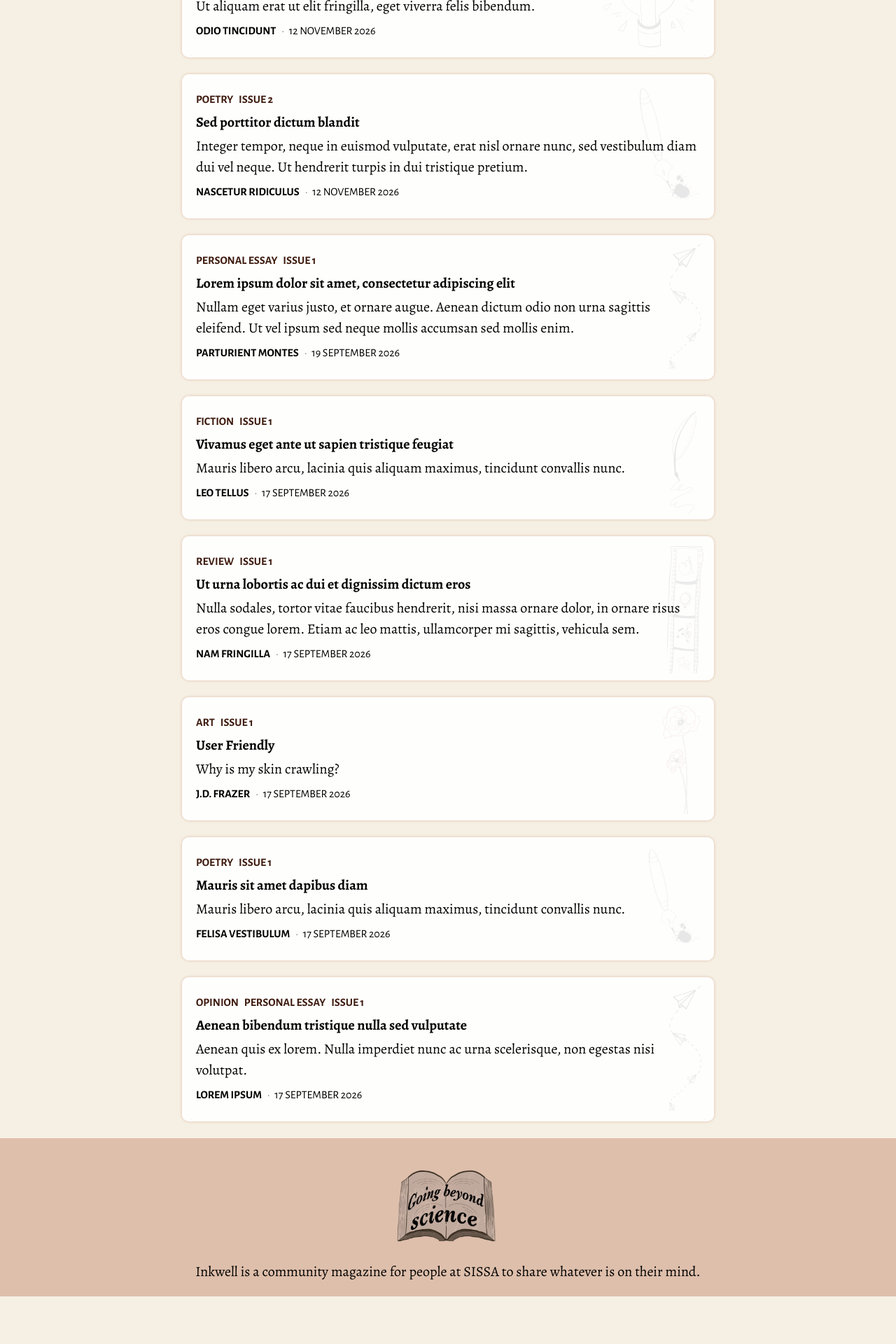
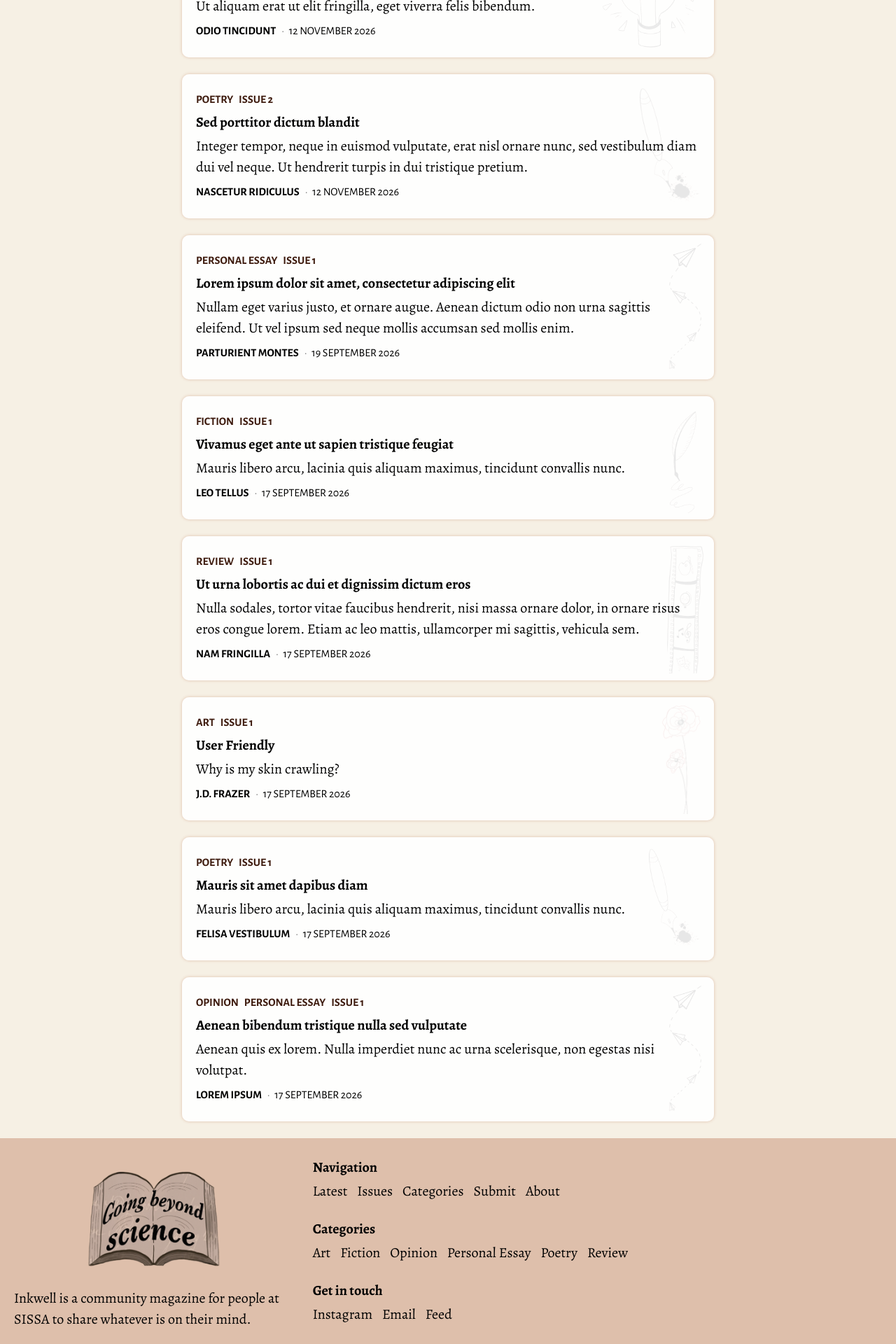
Before and after one commit to 11DE784A/InkwellWebsite, a Jekyll site: the page built from index.markdown, in a window 1280 px wide. Shown: the part 916-2836 px from the top of the page at 70% size. Built offline with Jekyll 4.4.1, drawn with Linux system fonts in a browser that asks for light colours; some web fonts are replaced; before the commit the page ends 2768 px from its top, so only the background shows below that.

Commit message:
added navigation, categories, and contact info to the footer

```diff
--- a/_includes/footer.html
+++ b/_includes/footer.html
@@ -1,4 +1,5 @@
     <footer>
+      <div class="footer-left">
         <div class="going-beyond-science">
           <img src="/assets/images/goingbeyondscience.png">
         </div>
@@ -6,6 +7,36 @@
         Inkwell is a community magazine for people at SISSA to share whatever is
         on their mind.
         </p>
+      </div>
+      <div class="footer-right">
+        <section>
+          <h2>Navigation</h2>
+          <ul>
+            {% for item in site.data.navigation.sections %}
+            <li><a href="{{ item.url }}">{{ item.title }}</a></li>
+            {% endfor %}
+          </ul>
+        </section>
+
+        <section>
+          <h2>Categories</h2>
+          <ul>
+            {% assign sorted_tags = site.tags | sort %}
+            {% for tag in sorted_tags %}
+            <li><a href="/categories/#{{ tag[0] | slugify }}">{{ tag[0] }}</a></li>
+            {% endfor %}
+          </ul>
+        </section>
+
+        <section>
+          <h2>Get in touch</h2>
+          <ul>
+            {% for contact in site.data.contact %}
+            <li><a href="{{ contact.url }}" title="{{ contact.hover }}">{{ contact.label }}</a></li>
+            {% endfor %}
+          </ul>
+        </section>
+      </div>
     </footer>
   </body>
 </html>
--- a/assets/styles.css
+++ b/assets/styles.css
@@ -95,10 +95,6 @@ header {
   width: 30rem;
 }
 
-.going-beyond-science img {
-  padding: 2rem 0;
-  width: 15rem;
-}
 
 nav {
   background: var(--white);
@@ -311,13 +307,47 @@ section a:active {
 /* Footer */
 
 footer {
+  align-items: center;
+  background: var(--chocolate-brown);
   padding: 2rem;
-  text-align: center;
   margin: unset;
+  display: flex;
 }
 
-footer {
-  background: var(--chocolate-brown);
+.footer-left {
+  flex: 1;
+  margin-right: 2rem;
+}
+
+.footer-right {
+  flex: 2
+}
+
+.footer-right > * {
+  margin-bottom: 2.4rem;
+}
+
+.footer-right > *:last-child {
+  margin-bottom: unset;
+}
+
+.going-beyond-science {
+  text-align: center;
+}
+
+.going-beyond-science img {
+  padding: 2rem 0;
+  width: 20rem;
+}
+
+footer ul {
+  list-style: none;
+  margin: 0 auto;
+}
+
+footer ul li {
+  display: inline-block;
+  margin-right: 1rem;
 }
 
 /* Make footer stick to the bottom */
@@ -339,3 +369,18 @@ main {
 footer {
   flex-shrink: 0;
 }
+
+/* Media queries */
+@media (max-width: 850px) {
+  footer {
+    display: unset;
+  }
+
+  footer > * {
+    margin-bottom: 2.4rem;
+  }
+
+  .footer-right > * {
+    margin-bottom: 1.4rem;
+  }
+}
```
Also changed, not shown: _data/contact.yaml (added, +11 -0 lines). Lines whose indentation alone changed are shown as unchanged.
